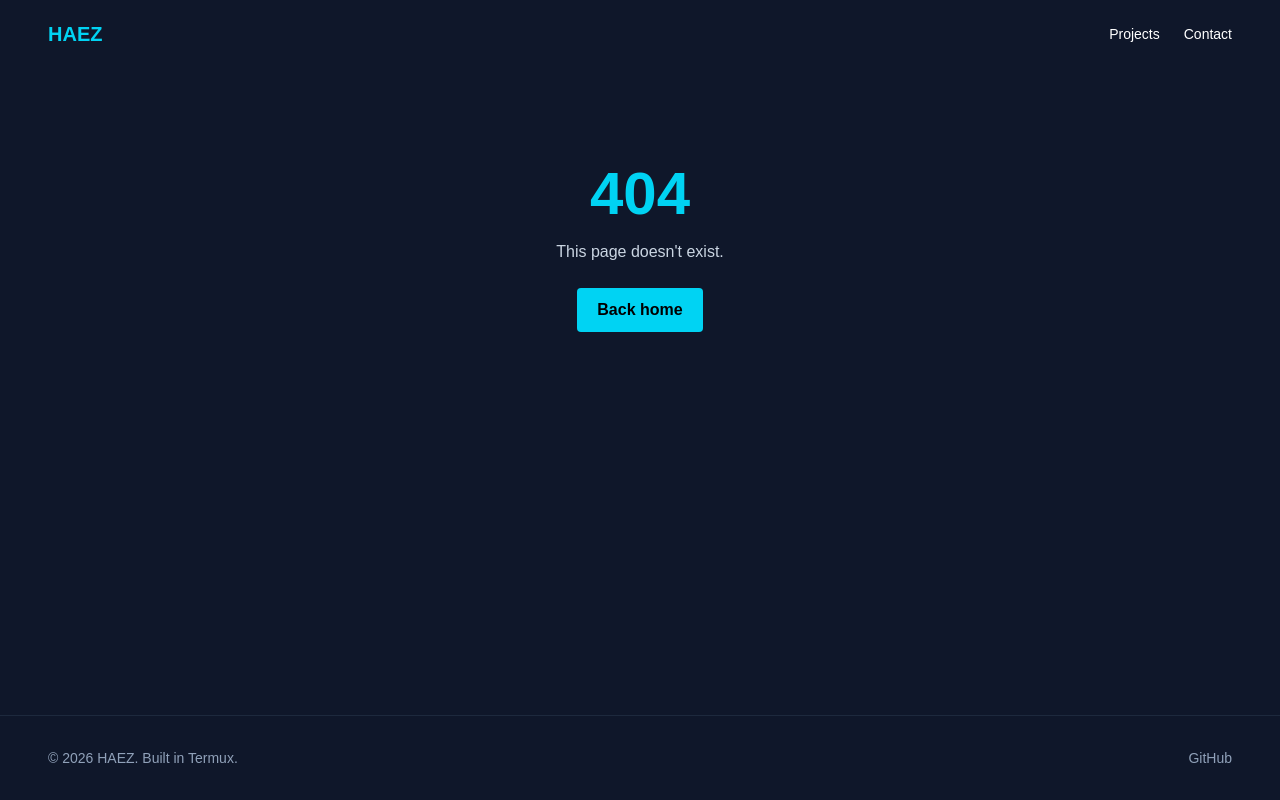
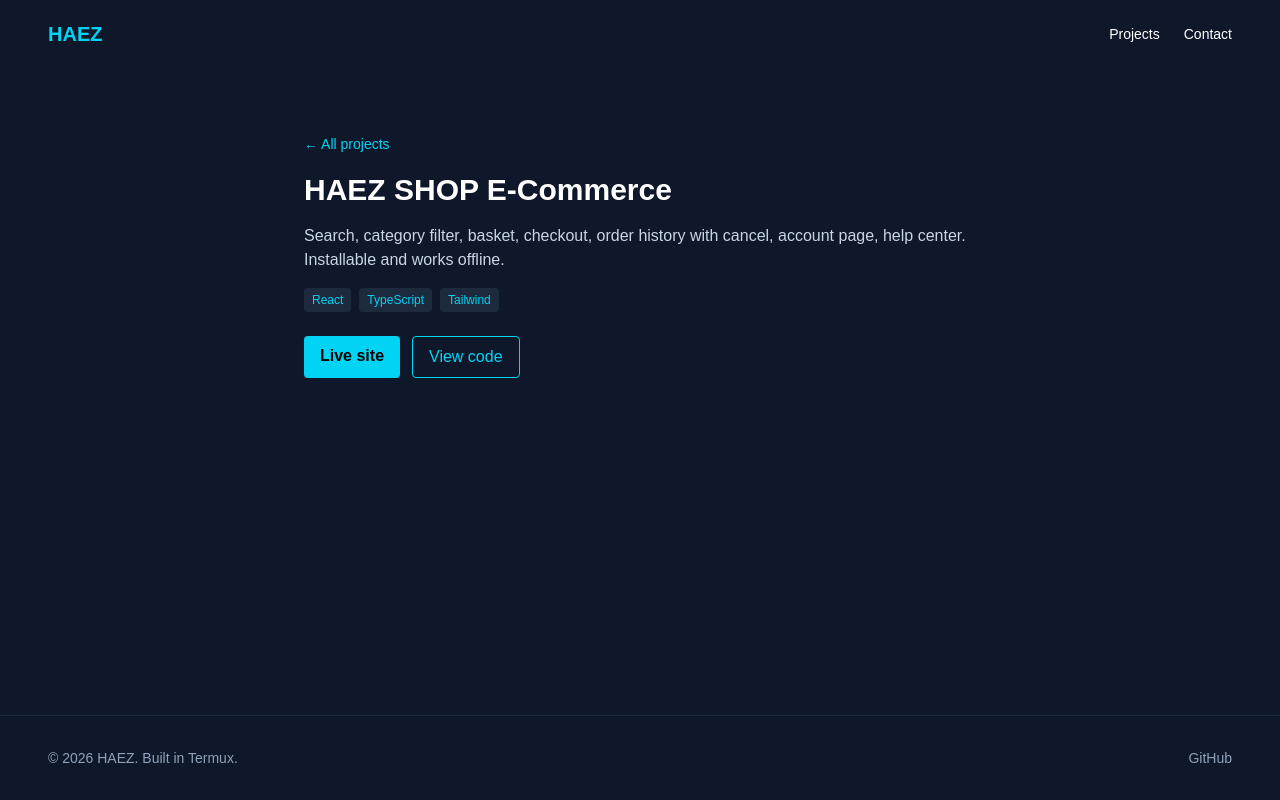
Before and after one commit to Haez0004/haez-portfolio, a Next.js app: page /projects/haez-shop in a window 1280 px wide. Before the commit this address had no page. Built offline with nearby package versions, Linux system fonts and the light colour scheme.

Commit message:
feat: dynamic project detail pages with generateMetadata

```diff
--- /dev/null
+++ b/app/projects/[slug]/page.tsx
@@ -0,0 +1,61 @@
+import type { Metadata } from "next"
+import Link from "next/link"
+import { notFound } from "next/navigation"
+import { projects } from "@/data/projects"
+
+type Props = { params: Promise<{ slug: string }> }
+
+export function generateStaticParams() {
+  return projects.map((p) => ({ slug: p.slug }))
+}
+
+export async function generateMetadata({ params }: Props): Promise<Metadata> {
+  const { slug } = await params
+  const project = projects.find((p) => p.slug === slug)
+  if (!project) return {}
+  return {
+    title: `${project.title} | HAEZ`,
+    description: project.description,
+  }
+}
+
+export default async function ProjectPage({ params }: Props) {
+  const { slug } = await params
+  const project = projects.find((p) => p.slug === slug)
+  if (!project) notFound()
+
+  return (
+    <section className="w-full max-w-3xl mx-auto px-6 md:px-12 py-16">
+      <Link href="/projects" className="text-sm text-cyan-400 hover:underline">
+        ← All projects
+      </Link>
+      <h1 className="text-3xl font-bold mt-4">{project.title}</h1>
+      <p className="text-slate-300 mt-4">{project.description}</p>
+      <div className="mt-4 flex flex-wrap gap-2">
+        {project.tech.map((t) => (
+          <span key={t} className="text-xs text-cyan-400 bg-slate-800 px-2 py-1 rounded">
+            {t}
+          </span>
+        ))}
+      </div>
+      <div className="mt-6 flex gap-3">
+        <a
+          href={project.live}
+          target="_blank"
+          rel="noopener noreferrer"
+          className="bg-cyan-400 text-black px-4 py-2 rounded font-semibold"
+        >
+          Live site
+        </a>
+        <a
+          href={project.code}
+          target="_blank"
+          rel="noopener noreferrer"
+          className="border border-cyan-400 text-cyan-400 px-4 py-2 rounded"
+        >
+          View code
+        </a>
+      </div>
+    </section>
+  )
+}
--- a/components/ProjectCard.tsx
+++ b/components/ProjectCard.tsx
@@ -1,9 +1,14 @@
+import Link from "next/link"
 import type { Project } from "@/data/projects"
 
 export default function ProjectCard({ project }: { project: Project }) {
   return (
     <div className="bg-slate-800 p-6 rounded-xl">
-      <h3 className="text-white font-bold">{project.title}</h3>
+      <h3 className="text-white font-bold">
+        <Link href={`/projects/${project.slug}`} className="hover:text-cyan-400">
+          {project.title}
+        </Link>
+      </h3>
       <p className="text-slate-400 text-sm mt-2">{project.description}</p>
       <div className="mt-3 flex flex-wrap gap-2">
         {project.tech.map((t) => (
```
